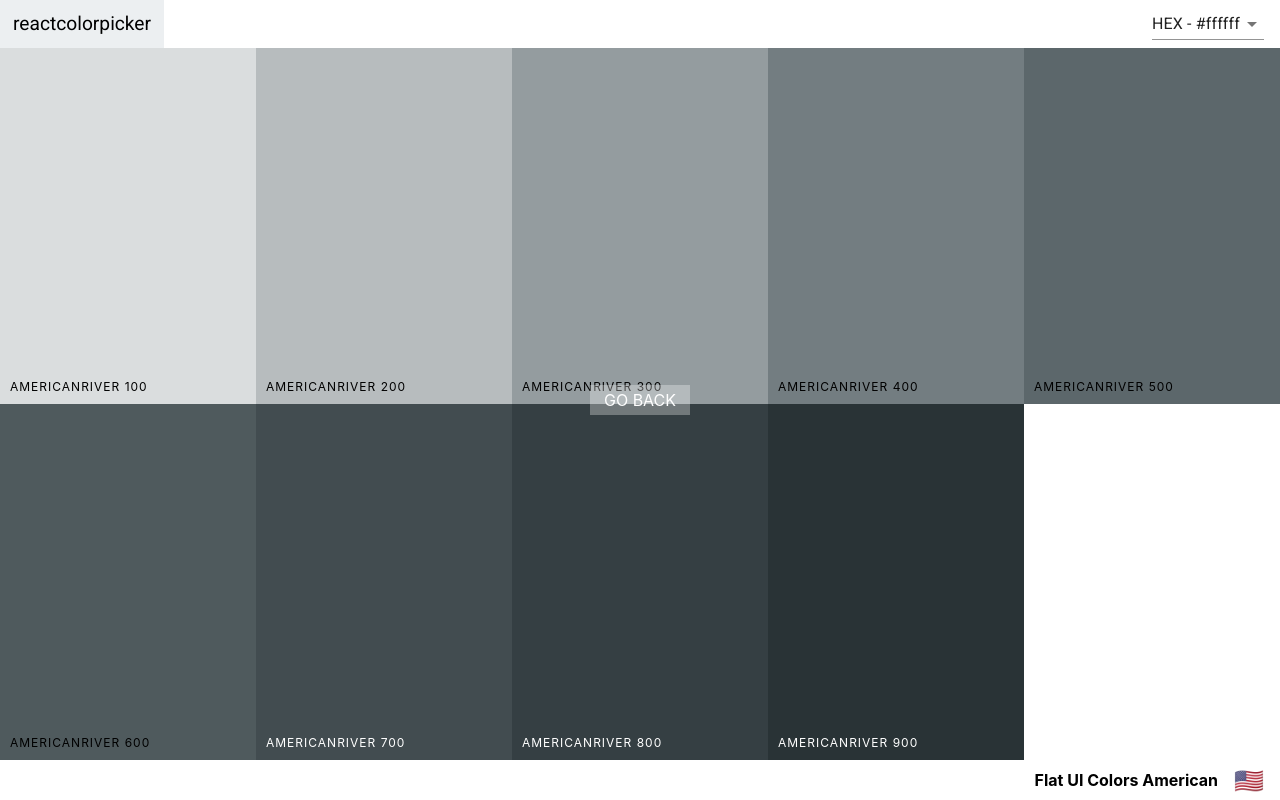
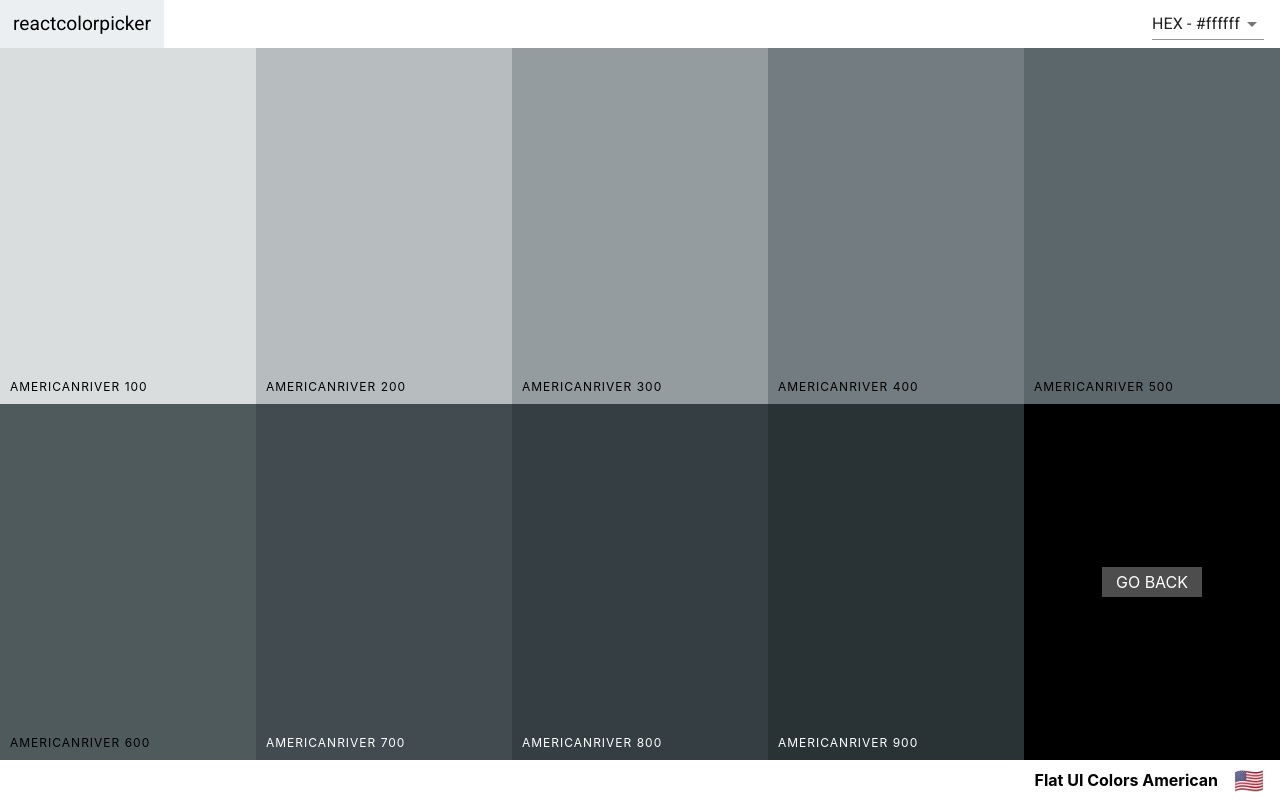
Before and after one commit to rushikeshkoli/Color-Project, a React (Create React App) app: page /palette/flat-ui-colors-american/americanriver in a window 1280 px wide. Built offline with nearby package versions, Linux system fonts and the light colour scheme.

Commit message:
Refactor Palette Styles

```diff
--- a/src/ColorBox.css
+++ b/src/ColorBox.css
@@ -11,7 +11,7 @@
 .SingleColorPalette .ColorBox{
     height: 50%;
 } */
-
+/*
 .ColorBox.go-back {
     background-color: black;
 }
@@ -35,7 +35,7 @@
     background: rgba(255, 255, 255, 0.3);
     border: none;
     text-decoration: none;
-}
+} */
 
 /* .copy-button {
     opacity: 0;
--- a/src/Palette.css
+++ b/src/Palette.css
@@ -1,14 +1,13 @@
-.Palette {
+/* .Palette {
     height: 100vh;
     display: flex;
     flex-direction: column;
     overflow: hidden;
-}
+} */
 
-.Palette-colors {
+/* .Palette-colors {
     height: 90%;
-    /* overflow: hidden; */
-}
+} */
 
 .Palette-footer {
     background-color: white;
--- a/src/Palette.js
+++ b/src/Palette.js
@@ -2,7 +2,21 @@
 import ColorBox from './ColorBox';
 import Navbar from './Navbar';
 import PaletteFooter from './PaletteFooter';
+import { withStyles } from '@material-ui/core/styles';
 import './Palette.css';
+
+const styles = {
+    Palette: {
+        height: '100vh',
+        display: 'flex',
+        flexDirection: 'column',
+        overflow: 'hidden',
+    },
+    colors: {
+        height: '90%'
+    }
+}
+
 
 class Palette extends Component {
     constructor(props) {
@@ -18,15 +32,16 @@
         this.setState({format: val});
     }
     render() {
+        const { classes } = this.props;
         const {colors, paletteName, emoji, id} = this.props.palette;
         const {level, format} = this.state;
         const colorBoxes = colors[level].map(x => (
             <ColorBox background={x[format]} name={x.name} key={x.id} moreUrl={`/palette/${id}/${x.id}`} showingFullPalette={true}/>
         ));
         return (
-            <div className='Palette'>
+            <div className={classes.Palette}>
                 <Navbar level={level} changeLevel={this.changeLevel} handleChange={this.changeFormat} allColorsShowing={true}/>
-                <div className='Palette-colors'>
+                <div className={classes.colors}>
                     {colorBoxes}
                 </div>
                 <PaletteFooter paletteName={paletteName} emoji={emoji}/>
@@ -35,4 +50,4 @@
     }
 }
 
-export default Palette;
+export default withStyles(styles)(Palette);
--- a/src/SingleColorPalette.js
+++ b/src/SingleColorPalette.js
@@ -1,8 +1,50 @@
 import React, { Component } from 'react'
+import { Link } from 'react-router-dom';
+import { withStyles } from '@material-ui/core/styles';
 import ColorBox from './ColorBox';
 import Navbar from './Navbar';
 import PaletteFooter from './PaletteFooter';
-import { Link } from 'react-router-dom';
+
+const styles = {
+    Palette: {
+        height: '100vh',
+        display: 'flex',
+        flexDirection: 'column',
+        overflow: 'hidden',
+    },
+    colors: {
+        height: '90%'
+    },
+    goBack: {
+        height:'50%',
+        width: '20%',
+        margin: '0 auto',
+        display: 'inline-block',
+        position: 'relative',
+        cursor: 'pointer',
+        marginBottom: '-4px',
+        backgroundColor: 'black',
+        '& a': {
+            color: 'white',
+            width: '100px',
+            height: '30px',
+            position: 'absolute',
+            display: 'inline-block',
+            top: '50%',
+            left: '50%',
+            marginTop: '-15px',
+            marginLeft: '-50px',
+            outline: 'none',
+            fontSize: '1rem',
+            textAlign: 'center',
+            textTransform: 'uppercase',
+            lineHeight: '30px',
+            background: 'rgba(255, 255, 255, 0.3)',
+            border: 'none',
+            textDecoration: 'none',
+        }
+    }
+}
 
 class SingleColorPalette extends Component {
     constructor(props) {
@@ -25,17 +67,18 @@
     }
     render() {
         const {format} = this.state;
+        const { classes } = this.props;
         const {paletteName, emoji, id} = this.props.palette;
         const colorBoxes = this._shades.map(x => (
             <ColorBox background={x[format]} name={x.name} key={x.name} showingFullPalette={false}/>
         ));
         return(
-            <div className='SingleColorPalette Palette'>
+            <div className={classes.Palette}>
                 <Navbar handleChange={this.changeFormat} allColorsShowing={false}/>
-                <div className='Palette-colors'>
+                <div className={classes.colors}>
                     {colorBoxes}
-                    <div className='go-back ColorBox'>
-                        <Link to={`/palette/${id}`} className='back-button'>Go Back</Link>
+                    <div className={classes.goBack}>
+                        <Link to={`/palette/${id}`}>Go Back</Link>
                     </div>
                 </div>
                 <PaletteFooter paletteName={paletteName} emoji={emoji}/>
@@ -44,4 +87,4 @@
     }
 }
 
-export default SingleColorPalette;
+export default withStyles(styles)(SingleColorPalette);
```
